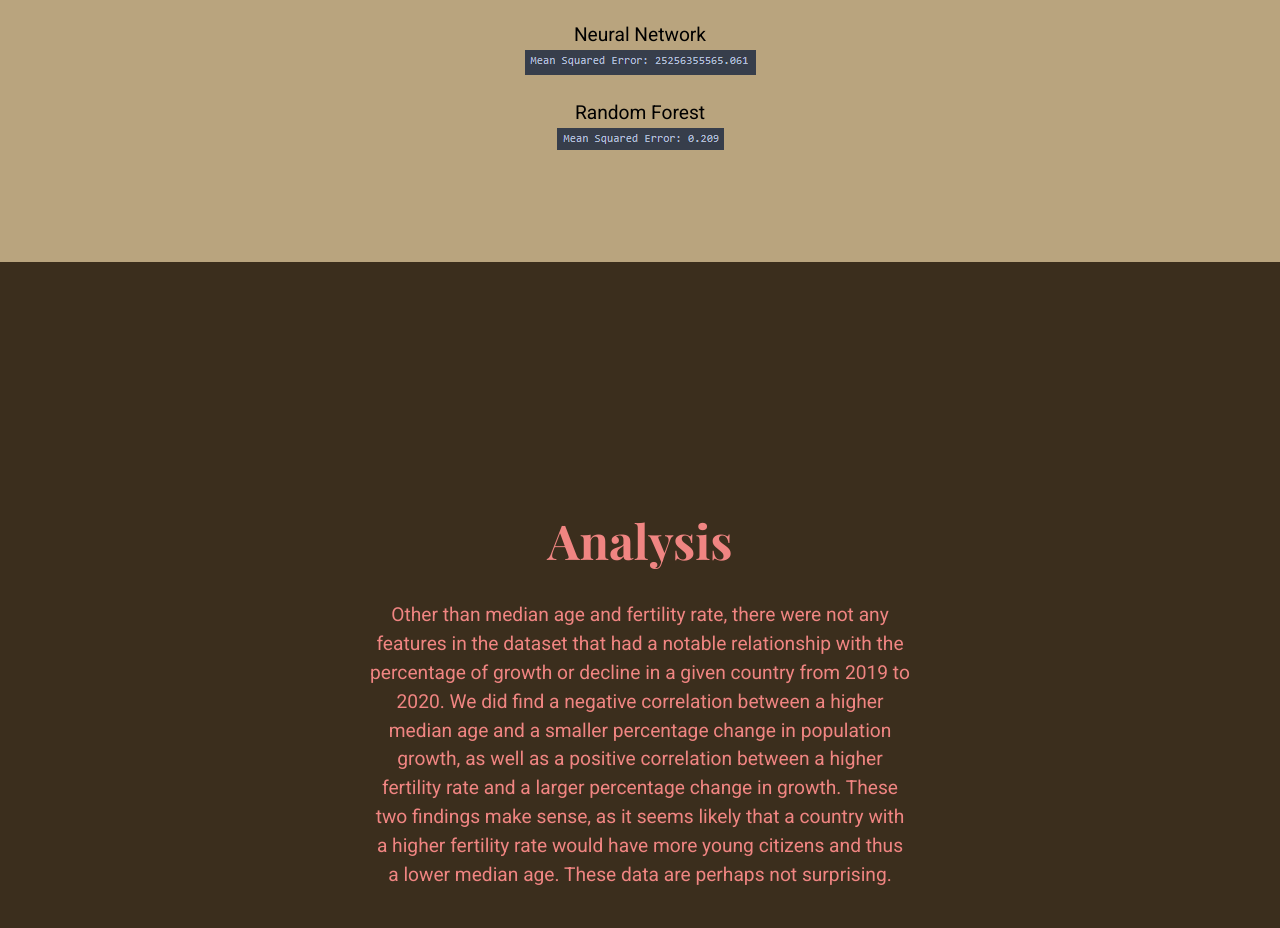
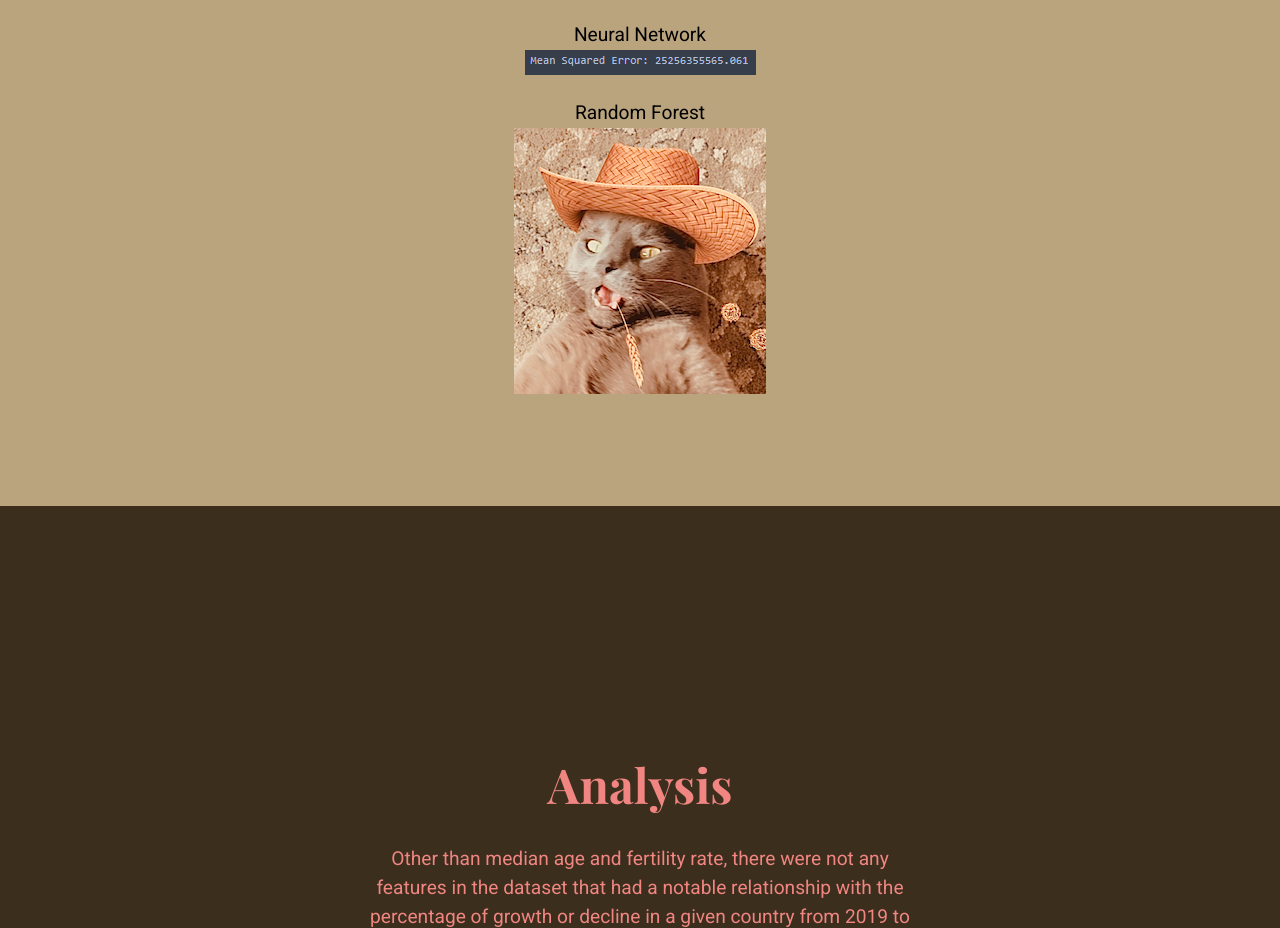
Before and after one commit to PirateSuit/PirateSuit.github.io, a plain HTML site: page index.html in a window 1280 px wide. Shown: the part 5901-6829 px from the top of the page. Drawn offline with nearby package versions, Linux system fonts and the light colour scheme; a script that the page names is missing; files whose address does not match are found by name.

Commit message:
Add files via upload

```diff
--- a/index.html
+++ b/index.html
@@ -169,7 +169,7 @@
                 <img src="assets/images/Neural Network MSE.png">
                 <br>
                 <h56>Random Forest</h56>
-                <img src="assets/images/RandomForestMSE.png">
+                <img src="assets/images/mordis.png">
                 <br>
                     <br><p><h7></h7></p>
                     <br><br>
```
